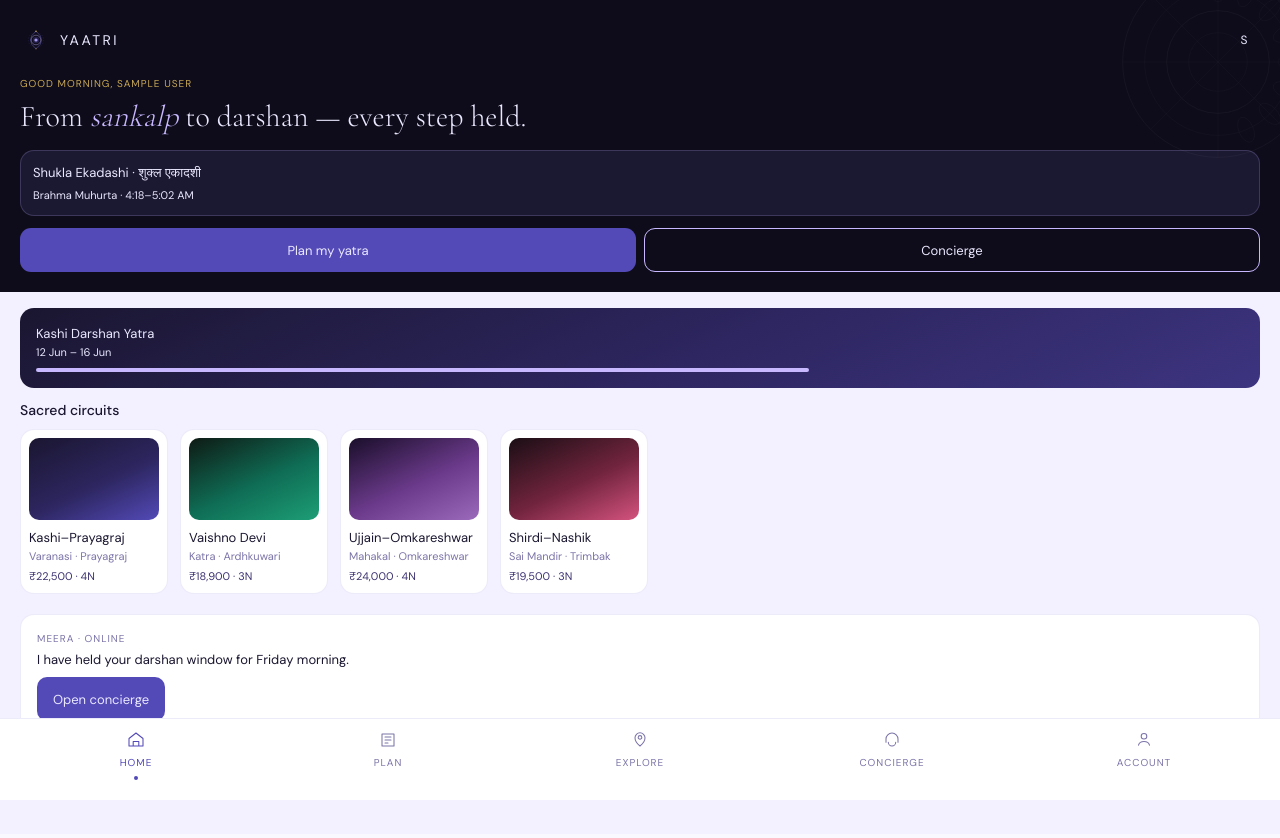
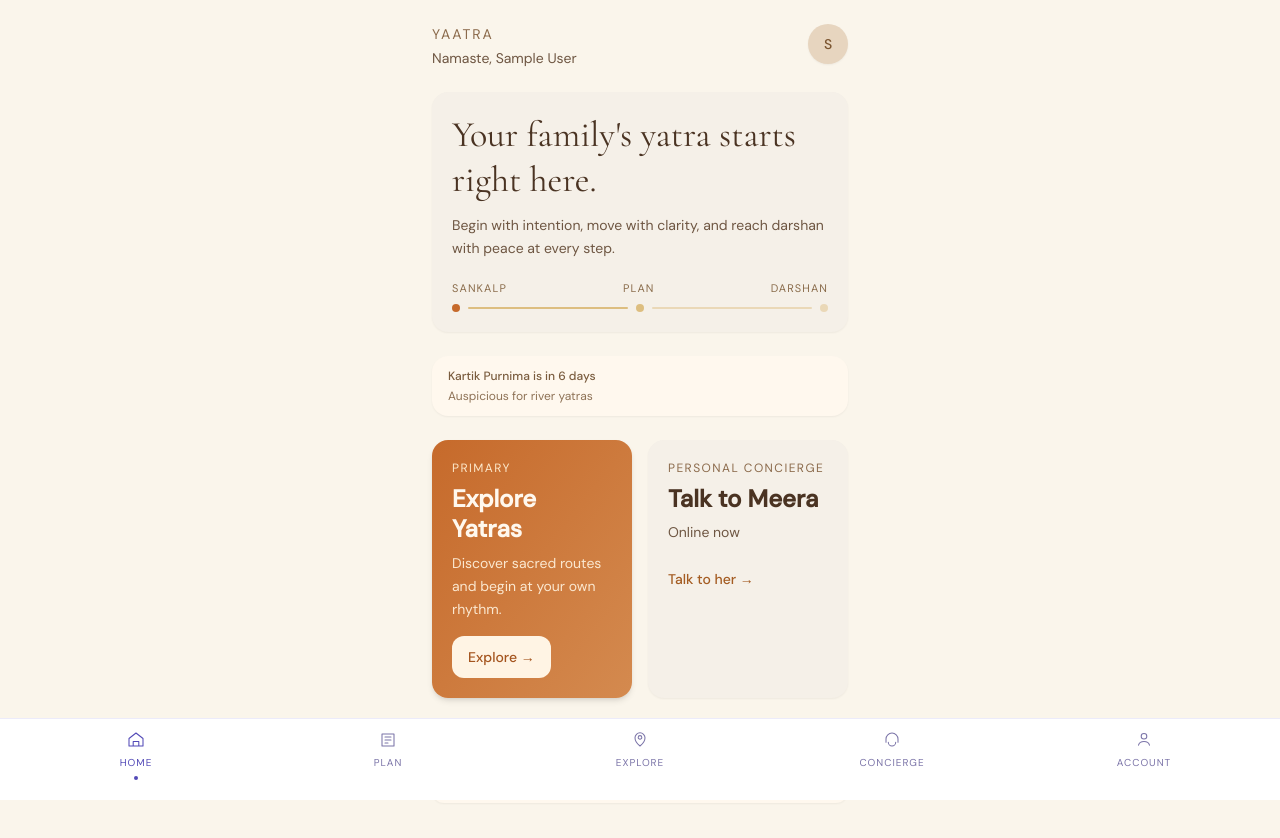
Before and after one commit to Aayush2307/yaatri, a Next.js app: page /home in a window 1280 px wide. Shown: the top 838 px of the page. Built offline with nearby package versions, Linux system fonts and the light colour scheme; sample sign-in values are in the browser's storage.

Commit message:
feat: simplify home into explore + concierge journeys

```diff
--- a/app/(app)/home/page.tsx
+++ b/app/(app)/home/page.tsx
@@ -3,66 +3,95 @@
 import Link from 'next/link';
 import { useMemo } from 'react';
 import { BottomNav } from '@/components/layout/BottomNav';
-import { LogoMark } from '@/components/icons/LogoMark';
-import { MandalaWatermark } from '@/components/icons/MandalaWatermark';
-import { circuits, meera, panchangCard, sampleTrip } from '@/lib/mockData';
+import { sampleTrip } from '@/lib/mockData';
 
 export default function HomePage() {
   const name = useMemo(() => {
     try {
-      return JSON.parse(localStorage.getItem('yaatri_user') ?? '{}').name || 'Yaatri';
+      return JSON.parse(localStorage.getItem('yaatri_user') ?? '{}').name || 'Aayush';
     } catch {
-      return 'Yaatri';
+      return 'Aayush';
     }
   }, []);
 
+  const activeTrip = sampleTrip || null;
+
   return (
-    <main className="min-h-screen bg-bg-surface pb-24">
-      <section className="relative overflow-hidden bg-indigo-deepest px-5 pb-5 pt-6 text-star-white">
-        <MandalaWatermark className="pointer-events-none absolute -right-12 -top-12 h-[220px] w-[220px] opacity-[0.06]" />
-        <div className="relative z-10 flex items-center justify-between">
-          <div className="flex items-center gap-2"><LogoMark className="h-8 w-8" /><span className="text-[14px] tracking-[0.18em]">YAATRI</span></div>
-          <Link href="/account" className="h-8 w-8 rounded-full bg-amethyst/25 text-center text-[12px] leading-8">{name[0] || 'Y'}</Link>
-        </div>
-        <p className="pt-5 text-[10px] uppercase tracking-[0.1em] text-gold-warm">Good morning, {name}</p>
-        <h1 className="pt-2 font-serif text-[30px] font-light leading-[1.18]">From <span className="italic text-amethyst">sankalp</span> to darshan — every step held.</h1>
-        <div className="mt-4 rounded-card border-[0.5px] border-[rgba(200,184,255,0.2)] bg-[rgba(127,119,221,0.12)] p-3">
-          <p className="text-[13px]">{panchangCard.tithi} · {panchangCard.sanskrit}</p>
-          <p className="pt-1 text-[11px] text-star-white/70">{panchangCard.muhurat}</p>
-        </div>
-        <div className="mt-3 grid grid-cols-2 gap-2">
-          <Link href="/plan" className="flex min-h-[44px] items-center justify-center rounded-[11px] bg-indigo-mid text-[13px]">Plan my yatra</Link>
-          <Link href="/concierge" className="flex min-h-[44px] items-center justify-center rounded-[11px] border-[0.5px] border-amethyst text-[13px]">Concierge</Link>
-        </div>
-      </section>
+    <main className="min-h-screen bg-[#FAF5EB] text-[#3F2D1F]">
+      <div className="mx-auto max-w-md px-4 pb-24 pt-6">
+        <header className="mb-6 flex items-start justify-between">
+          <div>
+            <p className="text-sm tracking-[0.14em] text-[#8B6A4B]">YAATRA</p>
+            <p className="pt-1 text-sm text-[#6E5642]">Namaste, {name}</p>
+          </div>
+          <Link
+            href="/account"
+            className="flex h-10 w-10 items-center justify-center rounded-full bg-[#E7D5BF] text-sm font-medium text-[#7A542F] shadow-sm"
+          >
+            {name[0] || 'A'}
+          </Link>
+        </header>
 
-      <section className="space-y-3 px-5 pt-4">
-        <div className="rounded-card p-4 text-star-white" style={{ background: 'linear-gradient(155deg, #1A1630 0%, #2D2660 55%, #3D3480 100%)' }}>
-          <p className="text-[13px]">{sampleTrip.name}</p>
-          <p className="text-[11px] text-star-white/70">{sampleTrip.dates}</p>
-          <div className="mt-2 h-[4px] rounded-full bg-star-white/20"><div className="h-full rounded-full bg-amethyst" style={{ width: `${sampleTrip.progress}%` }} /></div>
-        </div>
+        <section className="space-y-6">
+          <div className="rounded-2xl bg-[#F5F0E8] p-5 shadow-sm">
+            <h1 className="font-serif text-4xl leading-tight text-[#4A3322]">Your family's yatra starts right here.</h1>
+            <p className="pt-3 text-sm leading-relaxed text-[#6E5642]">
+              Begin with intention, move with clarity, and reach darshan with peace at every step.
+            </p>
 
-        <div>
-          <p className="pb-2 text-[14px] font-medium text-text-dark">Sacred circuits</p>
-          <div className="no-scrollbar flex gap-3 overflow-x-auto pb-2">
-            {circuits.map((c) => (
-              <Link key={c.id} href="/explore" className="min-w-[148px] rounded-card border-[0.5px] border-divider bg-white p-2">
-                <div className="h-[82px] rounded-[10px]" style={{ background: c.gradient }} />
-                <p className="pt-2 text-[13px] text-text-dark">{c.name}</p>
-                <p className="text-[11px] text-text-muted">{c.stops}</p>
-                <p className="pt-1 text-[11px] text-text-mid">{c.price} · {c.nights}</p>
+            <div className="pt-5">
+              <div className="flex items-center justify-between text-[11px] uppercase tracking-[0.1em] text-[#8A6C4B]">
+                <span>Sankalp</span>
+                <span>Plan</span>
+                <span>Darshan</span>
+              </div>
+              <div className="mt-2 flex items-center gap-2">
+                <span className="h-2 w-2 rounded-full bg-[#C66A2B]" />
+                <span className="h-[2px] flex-1 rounded-full bg-[#DDBE80]" />
+                <span className="h-2 w-2 rounded-full bg-[#DDBE80]" />
+                <span className="h-[2px] flex-1 rounded-full bg-[#EAD8B7]" />
+                <span className="h-2 w-2 rounded-full bg-[#EAD8B7]" />
+              </div>
+            </div>
+          </div>
+
+          <div className="rounded-2xl bg-[#FFF8EE] px-4 py-3 shadow-sm">
+            <p className="text-xs font-medium text-[#7A5C3E]">Kartik Purnima is in 6 days</p>
+            <p className="pt-1 text-xs text-[#8E7256]">Auspicious for river yatras</p>
+          </div>
+
+          <div className="grid gap-4 md:grid-cols-2">
+            <div className="rounded-2xl bg-gradient-to-br from-[#C66A2B] to-[#D48A4F] p-5 text-[#FFF8EE] shadow-md">
+              <p className="text-xs uppercase tracking-[0.12em] text-[#FDE9CC]">Primary</p>
+              <h2 className="pt-2 text-2xl font-semibold leading-tight">Explore Yatras</h2>
+              <p className="pt-2 text-sm leading-relaxed text-[#FBE8D0]">Discover sacred routes and begin at your own rhythm.</p>
+              <Link
+                href="/explore"
+                className="mt-4 inline-flex min-h-[42px] items-center rounded-xl bg-[#FFF4E4] px-4 text-sm font-medium text-[#A4541E]"
+              >
+                Explore →
               </Link>
-            ))}
+            </div>
+
+            <div className="rounded-2xl bg-[#F5F0E8] p-5 shadow-sm">
+              <p className="text-xs uppercase tracking-[0.12em] text-[#8B6A4B]">Personal concierge</p>
+              <h2 className="pt-2 text-2xl font-semibold leading-tight text-[#4A3322]">Talk to Meera</h2>
+              <p className="pt-2 text-sm text-[#6E5642]">Online now</p>
+              <Link href="/concierge" className="mt-4 inline-flex min-h-[42px] items-center text-sm font-medium text-[#A45C22]">
+                Talk to her →
+              </Link>
+            </div>
           </div>
-        </div>
 
-        <div className="rounded-card border-[0.5px] border-divider bg-white p-4">
-          <p className="text-[10px] uppercase tracking-[0.1em] text-text-muted">Meera · online</p>
-          <p className="pt-1 text-[13px] text-text-dark">{meera.lastMessage}</p>
-          <Link href="/concierge" className="mt-2 inline-flex min-h-[44px] items-center rounded-[10px] bg-indigo-mid px-4 text-[13px] text-star-white">Open concierge</Link>
-        </div>
-      </section>
+          {activeTrip && (
+            <div className="rounded-xl bg-[#FFF8EE] px-4 py-3 shadow-sm">
+              <p className="text-[11px] uppercase tracking-[0.1em] text-[#8B6A4B]">Your yatra</p>
+              <p className="pt-1 text-sm text-[#4A3322]">{activeTrip.name}</p>
+              <p className="text-xs text-[#8E7256]">{activeTrip.dates}</p>
+            </div>
+          )}
+        </section>
+      </div>
 
       <div className="fixed bottom-0 left-0 right-0"><BottomNav active="home" /></div>
     </main>
```
